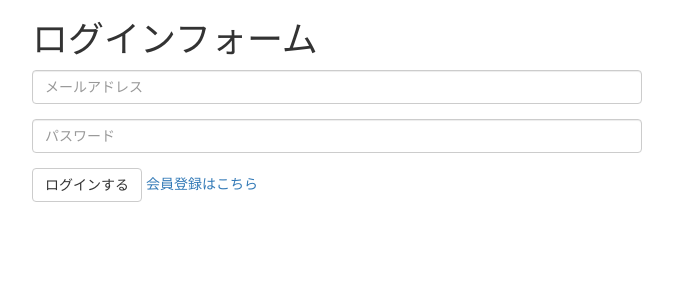
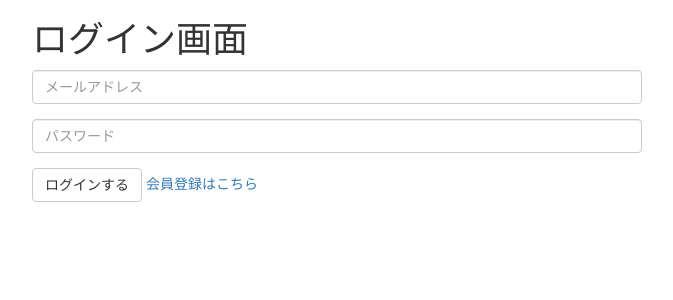
Before and after one commit to shimada-ryusuke/book, a PHP site: page / in a window 1280 px wide. Shown: the top 300 px of the page, without its empty margins (303-976 px from the left). Run offline with PHP 8.4, Linux system fonts and the light colour scheme.

Commit message:
ログイン画面を変更

```diff
--- a/index.php
+++ b/index.php
@@ -58,7 +58,7 @@ if(isset($_POST['login'])) {
 <div class="col-xs-6 col-xs-offset-3">
 
 <form method="post">
-	<h1>ログインフォーム</h1>
+	<h1>ログイン画面</h1>
 	<div class="form-group">
 		<input type="email"  class="form-control" name="email" placeholder="メールアドレス" required />
 	</div>
```
